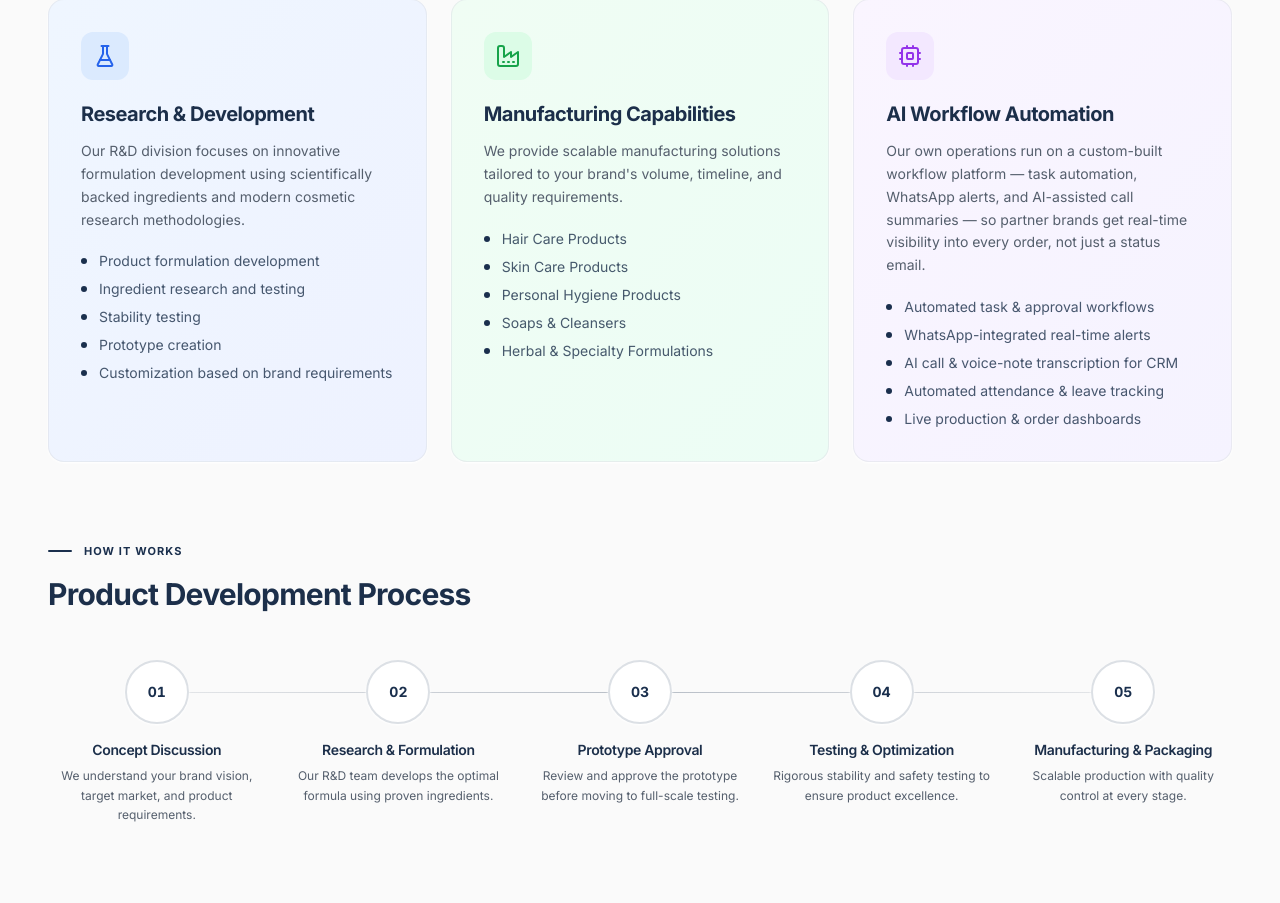
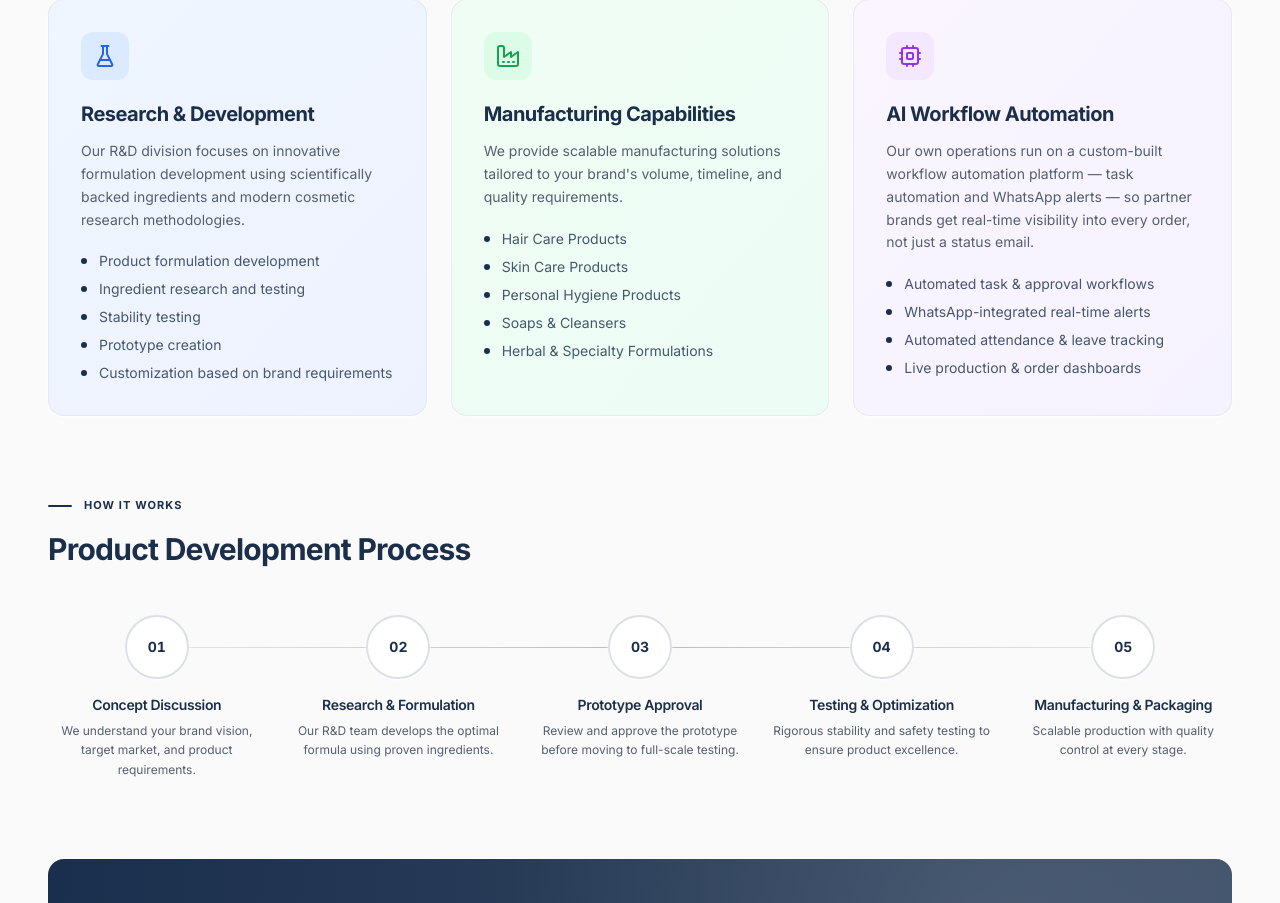
Before and after one commit to backero/backero-landing-page, a React (Vite) app: page / in a window 1280 px wide. Shown: the part 4314-5217 px from the top of the page. Built offline with nearby package versions, Linux system fonts and the light colour scheme; the HTML template or start-up script is replaced by a standard one.

Commit message:
content(services): remove AI call/voice-note transcription bullet from AI Workflow Automation card

```diff
--- a/src/components/ServicesSection.tsx
+++ b/src/components/ServicesSection.tsx
@@ -51,11 +51,10 @@ const capabilities = [
     icon: Cpu,
     title: "AI Workflow Automation",
     description:
-      "Our own operations run on a custom-built workflow platform — task automation, WhatsApp alerts, and AI-assisted call summaries — so partner brands get real-time visibility into every order, not just a status email.",
+      "Our own operations run on a custom-built workflow automation platform — task automation and WhatsApp alerts — so partner brands get real-time visibility into every order, not just a status email.",
     points: [
       "Automated task & approval workflows",
       "WhatsApp-integrated real-time alerts",
-      "AI call & voice-note transcription for CRM",
       "Automated attendance & leave tracking",
       "Live production & order dashboards",
     ],
```
